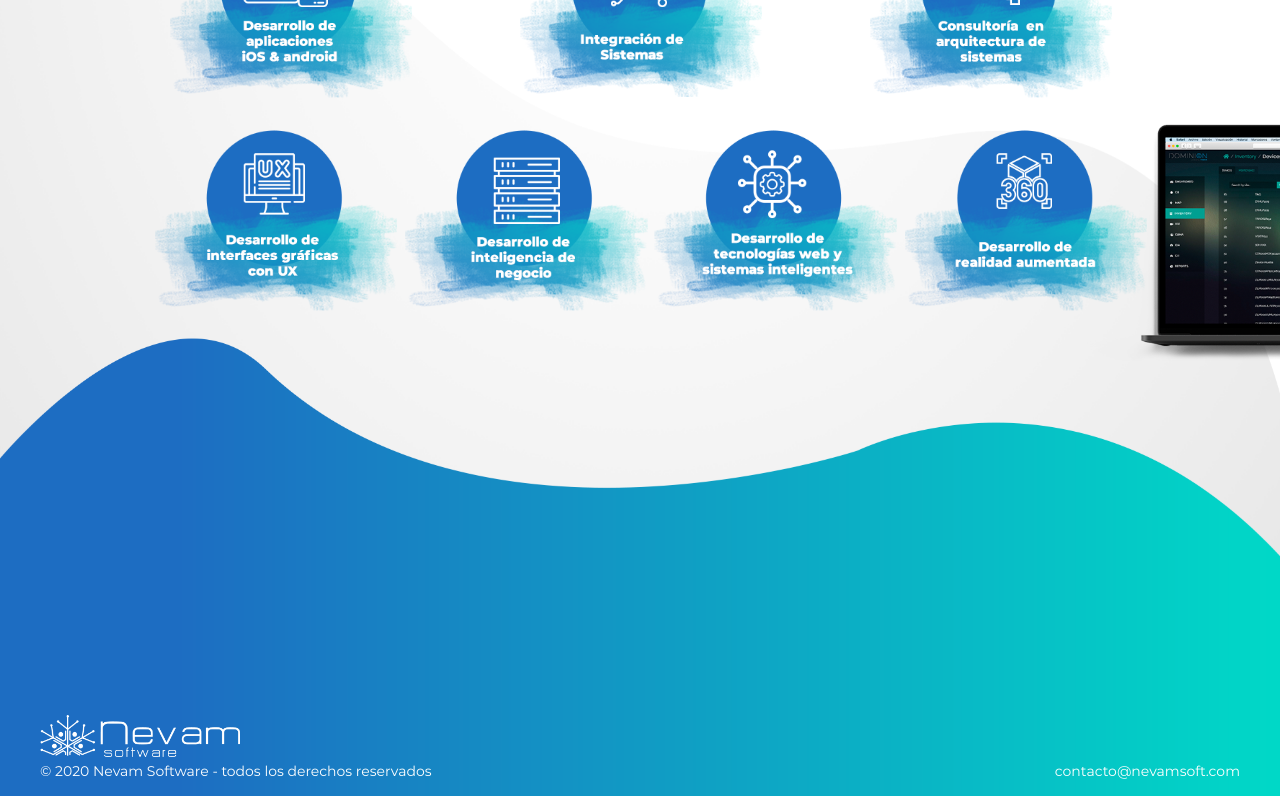
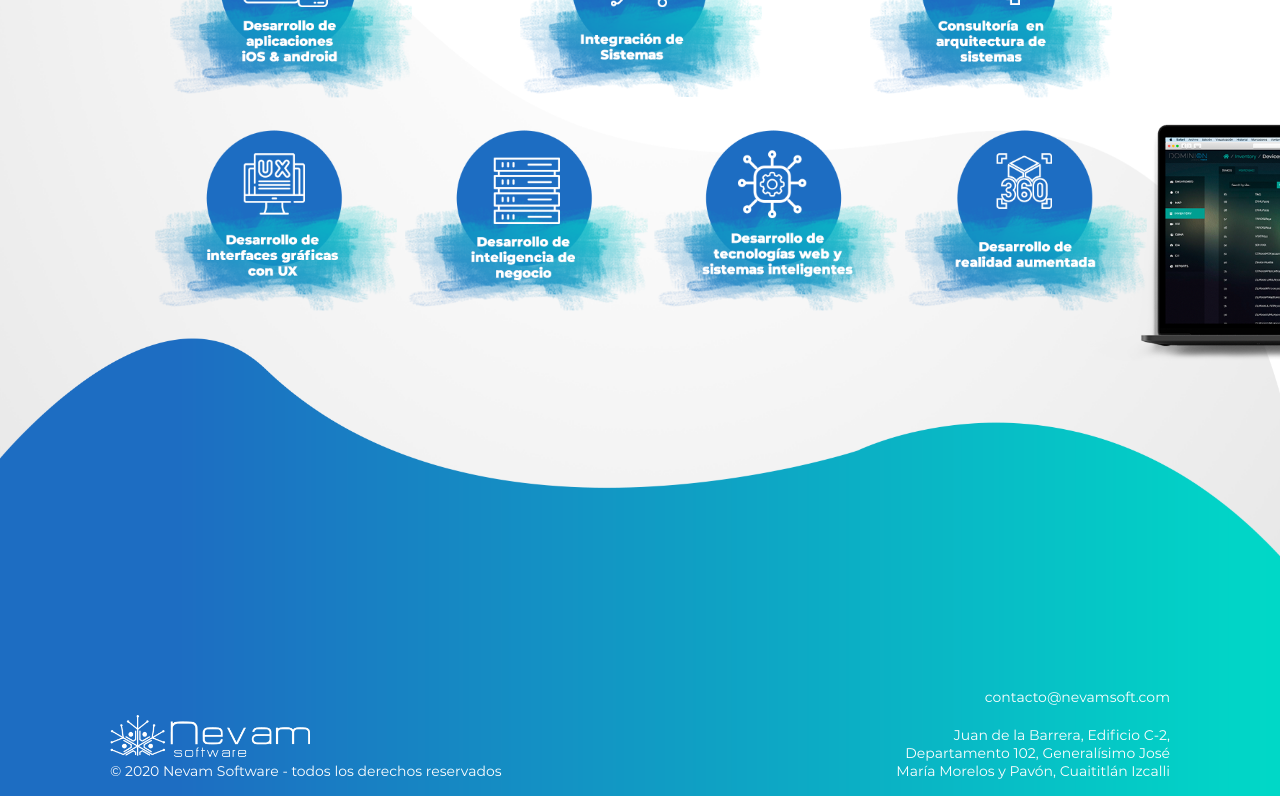
Before and after one commit to DiegoCruz24/nevam, a React (Create React App) app: page / in a window 1280 px wide. Shown: the part 1667-2467 px from the top of the page. Built offline with nearby package versions, Linux system fonts and the light colour scheme.

Commit message:
ajuste footer 2

```diff
--- a/src/Components/Footer/Footer.js
+++ b/src/Components/Footer/Footer.js
@@ -16,6 +16,7 @@ export default class Footer extends React.Component{
                 </div>
                 <div className={"contact"} align={"right"}>
                     <p>contacto@nevamsoft.com</p>
+                    <p>Juan de la Barrera, Edificio C-2, Departamento 102, Generalísimo José María Morelos y Pavón, Cuaititlán Izcalli</p>
                 </div>
             </div>
         );
--- a/src/Styles/Footer/FooterStyles.css
+++ b/src/Styles/Footer/FooterStyles.css
@@ -13,7 +13,7 @@
     box-sizing: border-box;
 }
 .copyright{
-    padding: 0 0 20px 40px;
+    padding: 0 0 20px 110px;
 }
 .copyright img{
     width: 200px;
@@ -24,11 +24,12 @@
     color: white;
     font-size: 14px;
 }
-.contact{
-    padding: 0 40px 20px 0;
+.contact p{
+    padding: 0 110px 20px 0;
     color: white;
     font-family: MontserratRegular, sans-serif;
     font-size: 14px;
+    width: 300px;
 }
 
 /*responsivo*/
```
